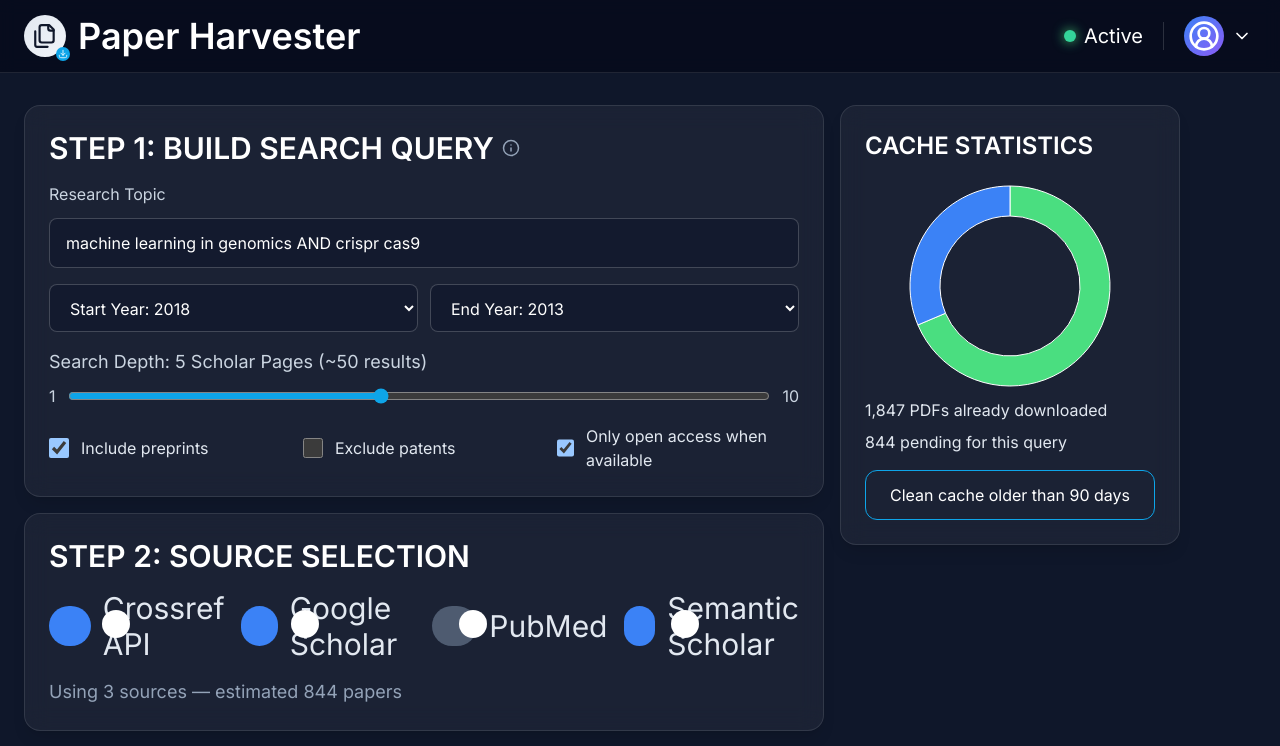
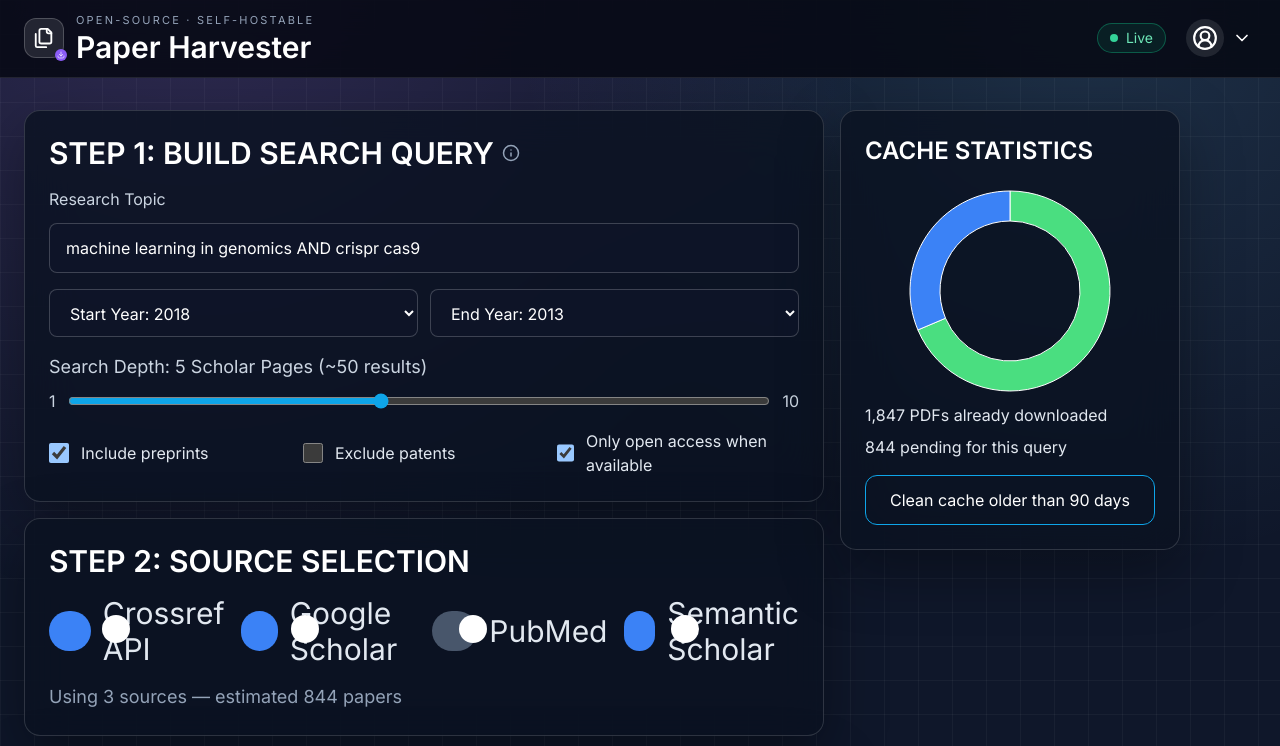
Before and after one commit to ZSPEC-OOS/harvester, a React (Vite) app: page / in a window 1280 px wide. Shown: the top 746 px of the page. Built offline with nearby package versions, Linux system fonts and the light colour scheme.

Commit message:
style: align UI with wisp-inspired dark aesthetic

```diff
--- a/src/components/cards/ActionCard.tsx
+++ b/src/components/cards/ActionCard.tsx
@@ -20,20 +20,20 @@ export function ActionCard({
       <button
         onClick={onRun}
         disabled={disableRun}
-        className="w-full rounded-xl bg-gradient-to-r from-sky-500 to-violet-500 px-6 py-4 text-base font-semibold text-white disabled:cursor-not-allowed disabled:opacity-50 sm:flex-1 sm:text-2xl"
+        className="w-full rounded-xl border border-violet-300/40 bg-gradient-to-r from-violet-500/80 to-indigo-500/80 px-6 py-4 text-base font-semibold text-white shadow-[0_8px_26px_rgba(139,92,246,0.3)] disabled:cursor-not-allowed disabled:opacity-50 sm:flex-1 sm:text-2xl"
       >
         {isRunning ? '⏹ STOP HARVEST' : `▶ RUN HARVEST – ESTIMATED ${estimatedPapers.toLocaleString()} PAPERS`}
       </button>
       <button
         onClick={onExportYaml}
-        className="w-full rounded-xl border border-white/40 bg-transparent px-6 py-4 text-base font-semibold text-white sm:w-auto sm:text-2xl"
+        className="w-full rounded-xl border border-white/25 bg-white/5 px-6 py-4 text-base font-semibold text-white transition hover:bg-white/10 sm:w-auto sm:text-2xl"
       >
         Save Configuration as YAML
       </button>
       <button
         type="button"
         onClick={onUseExampleQuery}
-        className="text-left text-lg text-sky-300 underline underline-offset-2"
+        className="text-left text-lg text-violet-300 underline underline-offset-2"
       >
         Use Example Query
       </button>
--- a/src/components/layout/TopBar.tsx
+++ b/src/components/layout/TopBar.tsx
@@ -2,23 +2,26 @@ import { ChevronDown, CircleUserRound, Download, Files } from 'lucide-react';
 
 export function TopBar() {
   return (
-    <header className="sticky top-0 z-30 border-b border-white/10 bg-[#050b1b]/80 backdrop-blur">
+    <header className="sticky top-0 z-30 border-b border-white/10 bg-[#060913]/85 backdrop-blur-xl">
       <div className="mx-auto flex max-w-[1360px] items-center justify-between px-4 py-3 sm:px-6">
         <div className="flex items-center gap-3">
-          <div className="relative rounded-full bg-gradient-to-br from-slate-200 to-slate-100 p-2 text-slate-900">
-            <Files size={26} />
-            <Download size={14} className="absolute -bottom-1 -right-1 rounded-full bg-sky-500 p-0.5 text-white" />
+          <div className="relative rounded-xl border border-white/20 bg-white/10 p-2 text-white">
+            <Files size={22} />
+            <Download size={12} className="absolute -bottom-1 -right-1 rounded-full bg-violet-500 p-0.5 text-white" />
           </div>
-          <h1 className="text-xl font-semibold text-white sm:text-4xl">Paper Harvester</h1>
+          <div>
+            <p className="text-[11px] uppercase tracking-[0.2em] text-slate-400">Open-source · self-hostable</p>
+            <h1 className="text-xl font-semibold text-white sm:text-3xl">Paper Harvester</h1>
+          </div>
         </div>
 
         <div className="flex items-center gap-4">
-          <div className="hidden items-center gap-2 border-r border-white/15 pr-5 text-xl text-white sm:flex">
-            <span className="h-3 w-3 rounded-full bg-emerald-400 shadow-[0_0_12px_rgba(74,222,128,0.9)]" />
-            Active
+          <div className="hidden items-center gap-2 rounded-full border border-emerald-500/40 bg-emerald-500/10 px-3 py-1 text-sm text-emerald-300 sm:flex">
+            <span className="h-2 w-2 rounded-full bg-emerald-400" />
+            Live
           </div>
           <button className="flex items-center gap-2 rounded-full p-1 text-white focus-visible:outline-none focus-visible:ring-2 focus-visible:ring-neon-blue/70">
-            <CircleUserRound size={40} className="rounded-full bg-gradient-to-br from-blue-500 to-violet-500 p-1" />
+            <CircleUserRound size={38} className="rounded-full bg-white/10 p-1.5" />
             <ChevronDown size={20} className="hidden sm:inline" />
           </button>
         </div>
--- a/src/components/ui/GlassCard.tsx
+++ b/src/components/ui/GlassCard.tsx
@@ -7,7 +7,7 @@ export function GlassCard({ className, children }: GlassCardProps) {
   return (
     <section
       className={clsx(
-        'rounded-2xl bg-white/5 backdrop-blur-md border border-white/10 shadow-lg',
+        'rounded-2xl border border-white/15 bg-[#0b1221]/80 shadow-[0_20px_60px_rgba(0,0,0,0.35)] backdrop-blur-xl',
         className,
       )}
     >
--- a/src/pages/Dashboard.tsx
+++ b/src/pages/Dashboard.tsx
@@ -270,7 +270,7 @@ export function Dashboard() {
   );
 
   return (
-    <div className="min-h-screen bg-bg text-white">
+    <div className="min-h-screen bg-transparent text-white">
       <TopBar />
       <Container>
         <div className="relative grid grid-cols-1 gap-4 xl:grid-cols-[minmax(0,800px)_340px] xl:items-start">
@@ -288,11 +288,11 @@ export function Dashboard() {
           <ConsoleLog lines={lines} progress={progress} />
         </div>
 
-        <div className="fixed inset-x-0 bottom-0 z-40 border-t border-white/10 bg-slate-950/90 p-3 backdrop-blur xl:hidden">
+        <div className="fixed inset-x-0 bottom-0 z-40 border-t border-white/10 bg-[#060913]/90 p-3 backdrop-blur-xl xl:hidden">
           <button
             onClick={runHarvest}
             disabled={Boolean(validationError)}
-            className="w-full rounded-xl bg-gradient-to-r from-sky-500 to-violet-500 px-4 py-3 font-semibold text-white disabled:cursor-not-allowed disabled:opacity-50"
+            className="w-full rounded-xl border border-violet-300/40 bg-gradient-to-r from-violet-500/80 to-indigo-500/80 px-4 py-3 font-semibold text-white disabled:cursor-not-allowed disabled:opacity-50"
           >
             {isRunning ? 'STOP HARVEST' : 'RUN HARVEST'}
           </button>
@@ -302,7 +302,7 @@ export function Dashboard() {
         </div>
 
         <div
-          className={`fixed inset-x-0 bottom-20 z-30 max-h-[70vh] overflow-auto rounded-t-2xl border border-white/10 bg-slate-950/95 p-3 transition-transform xl:hidden ${sheetOpen ? 'translate-y-0' : 'translate-y-[110%]'}`}
+          className={`fixed inset-x-0 bottom-20 z-30 max-h-[70vh] overflow-auto rounded-t-2xl border border-white/10 bg-[#060913]/95 p-3 transition-transform xl:hidden ${sheetOpen ? 'translate-y-0' : 'translate-y-[110%]'}`}
         >
           <div className="mx-auto mb-3 h-1.5 w-14 rounded-full bg-slate-600" />
           <div className="space-y-3">
--- a/src/styles/globals.css
+++ b/src/styles/globals.css
@@ -10,13 +10,13 @@
 
 body {
   @apply m-0 min-h-screen bg-bg font-sans text-white antialiased;
+  background-color: #05070d;
   background-image:
-    radial-gradient(circle at 30% 10%, rgba(34, 211, 238, 0.16), transparent 35%),
-    radial-gradient(circle at 75% 15%, rgba(139, 92, 246, 0.14), transparent 40%),
-    linear-gradient(rgba(255, 255, 255, 0.03) 1px, transparent 1px),
-    linear-gradient(90deg, rgba(255, 255, 255, 0.03) 1px, transparent 1px);
-  background-size: auto, auto, 28px 28px, 28px 28px;
-  animation: pulseGlow 8s ease-in-out infinite;
+    radial-gradient(circle at 15% -5%, rgba(186, 126, 255, 0.2), transparent 35%),
+    radial-gradient(circle at 85% 0%, rgba(123, 207, 255, 0.14), transparent 30%),
+    linear-gradient(rgba(255, 255, 255, 0.04) 1px, transparent 1px),
+    linear-gradient(90deg, rgba(255, 255, 255, 0.04) 1px, transparent 1px);
+  background-size: auto, auto, 34px 34px, 34px 34px;
 }
 
 * {
```
